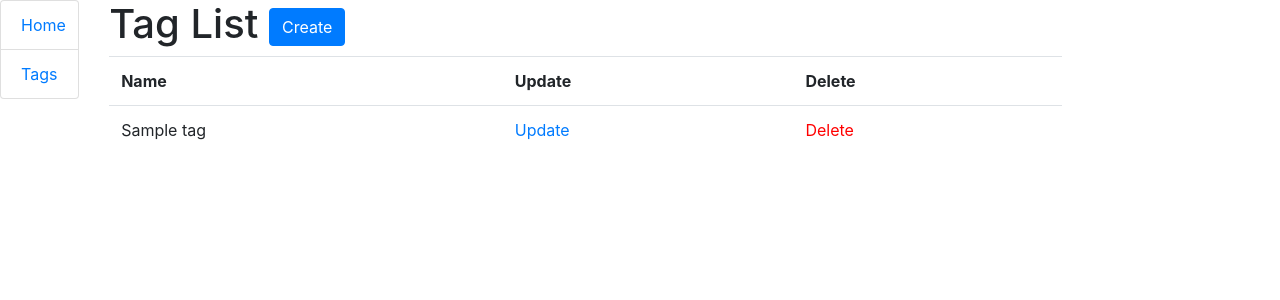
After one commit to MykytaKop/Todo-list, a Django app: page /tag/ in a window 1280 px wide. The commit adds this page. Shown: the top 300 px of the page. Run offline with Django 5.2, Linux system fonts and the light colour scheme; tables that the repository leaves empty hold one stand-in row (values such as "Sample post").

Commit message:
create Tag list page and add django toolbar

```diff
--- a/catalog/models.py
+++ b/catalog/models.py
@@ -2,10 +2,10 @@ from django.db import models
 
 
 class Tag(models.Model):
-    title = models.CharField(max_length=100, unique=True)
+    name = models.CharField(max_length=100, unique=True)
 
     def __str__(self) -> str:
-        return self.title
+        return self.name
 
 
 class Task(models.Model):
--- a/catalog/urls.py
+++ b/catalog/urls.py
@@ -4,7 +4,9 @@ from .views import (
     ToggleTaskStatusView,
     TaskCreateView,
     TaskUpdateView,
-    TaskDeleteView
+    TaskDeleteView,
+    TagListView
+
 )
 
 app_name = 'catalog'
@@ -20,4 +22,5 @@ urlpatterns = [
         ToggleTaskStatusView.as_view(),
         name="toggle-completing-task",
     ),
+    path('tag/', TagListView.as_view(), name='tag-list'),
 ]
--- a/catalog/views.py
+++ b/catalog/views.py
@@ -6,7 +6,7 @@ from django.urls import reverse_lazy
 from django.views import generic
 
 from catalog.forms import TaskForm
-from catalog.models import Task
+from catalog.models import Task, Tag
 
 
 class TaskListView(generic.ListView):
@@ -43,3 +43,7 @@ class TaskUpdateView(generic.UpdateView):
 class TaskDeleteView(generic.DeleteView):
     model = Task
     success_url = reverse_lazy("catalog:home")
+
+
+class TagListView(generic.ListView):
+    model = Tag
--- /dev/null
+++ b/templates/catalog/tag_list.html
@@ -0,0 +1,41 @@
+{% extends "base.html" %}
+
+{% block content %}
+  <h1>
+    Tag List
+    <a href="#" class="btn btn-primary link-to-page">
+      Create
+    </a>
+  </h1>
+  {% if tag_list %}
+    <table class="table">
+      <tr>
+        <th>Name</th>
+        <th>Update</th>
+        <th>Delete</th>
+      </tr>
+
+      {% for tag in tag_list %}
+        <tr>
+          <td>
+              {{ tag.name }}
+          </td>
+          <td>
+              <a href="#">
+                Update
+              </a>
+            </td>
+            <td>
+              <a style="color: red"
+                href="#">
+                Delete
+              </a>
+            </td>
+        </tr>
+      {% endfor %}
+    </table>
+
+  {% else %}
+      <p>There are no tags</p>
+  {% endif %}
+{% endblock %}
--- a/templates/includes/sidebar.html
+++ b/templates/includes/sidebar.html
@@ -3,6 +3,6 @@
     <a href="{% url 'catalog:home' %}">Home</a>
   </li>
   <li class="list-group-item">
-    <a href="#">Tags</a>
+    <a href="{% url 'catalog:tag-list' %}">Tags</a>
   </li>
 </ul>
--- a/todo_list/settings.py
+++ b/todo_list/settings.py
@@ -40,11 +40,13 @@ INSTALLED_APPS = [
     "bootstrap4",
     "crispy_bootstrap5",
     "crispy_forms",
+    'debug_toolbar',
     'catalog',
 ]
 
 MIDDLEWARE = [
     'django.middleware.security.SecurityMiddleware',
+    'debug_toolbar.middleware.DebugToolbarMiddleware',
     'django.contrib.sessions.middleware.SessionMiddleware',
     'django.middleware.common.CommonMiddleware',
     'django.middleware.csrf.CsrfViewMiddleware',
@@ -134,3 +136,7 @@ DEFAULT_AUTO_FIELD = 'django.db.models.BigAutoField'
 
 
 CRISPY_ALLOWED_TEMPLATE_PACKS = "bootstrap5"
+
+INTERNAL_IPS = [
+    "127.0.0.1",
+]
--- a/todo_list/urls.py
+++ b/todo_list/urls.py
@@ -17,9 +17,11 @@ Including another URLconf
 
 
 from django.contrib import admin
+import debug_toolbar
 from django.urls import path, include
 
 urlpatterns = [
     path('admin/', admin.site.urls),
     path("", include("catalog.urls", namespace="catalog")),
+    path('__debug__/', include(debug_toolbar.urls)),
 ]
```
Also changed, not shown: catalog/migrations/0006_rename_title_tag_name.py (added).
